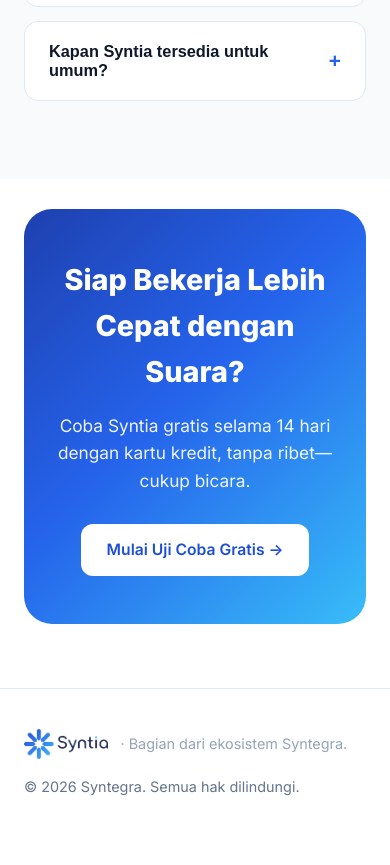
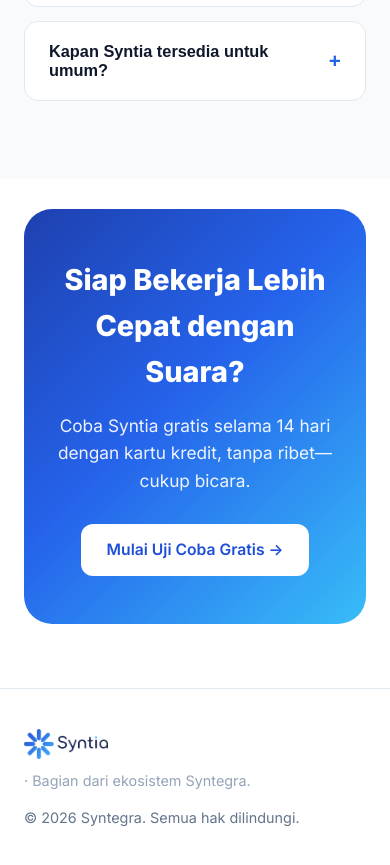
Before and after one commit to syntegraindonesia/lp-syntia, a website: page index.html in a window 390 px wide. Shown: the part 10765-11630 px from the top of the page. Before the commit the page ends 11603 px from the top, so only its background shows below. Drawn offline with Linux system fonts and the light colour scheme.

Commit message:
Stack footer vertically left-aligned on mobile

```diff
--- a/index.html
+++ b/index.html
@@ -225,6 +225,10 @@
   html[data-theme="dark"] .foot-brandline img{filter:brightness(0) invert(1)}
   .foot-brandline .tag{color:#94a3b8;font-weight:400}
   .foot-copy{color:var(--muted)}
+  @media(max-width:640px){
+    .foot-row{flex-direction:column;align-items:flex-start;gap:14px}
+    .foot-brandline{flex-direction:column;align-items:flex-start;gap:10px}
+  }
 
   @media(max-width:900px){
     .grid-4{grid-template-columns:repeat(2,1fr)}
```
